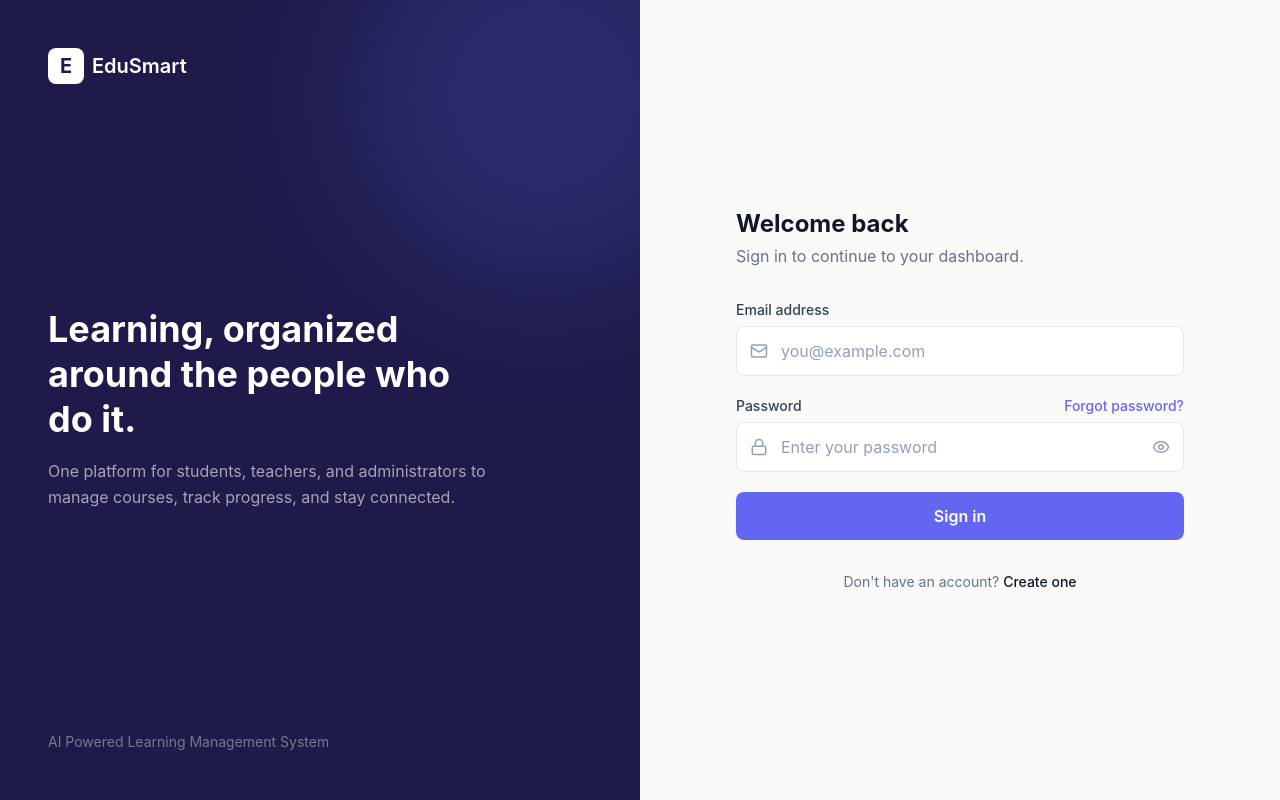
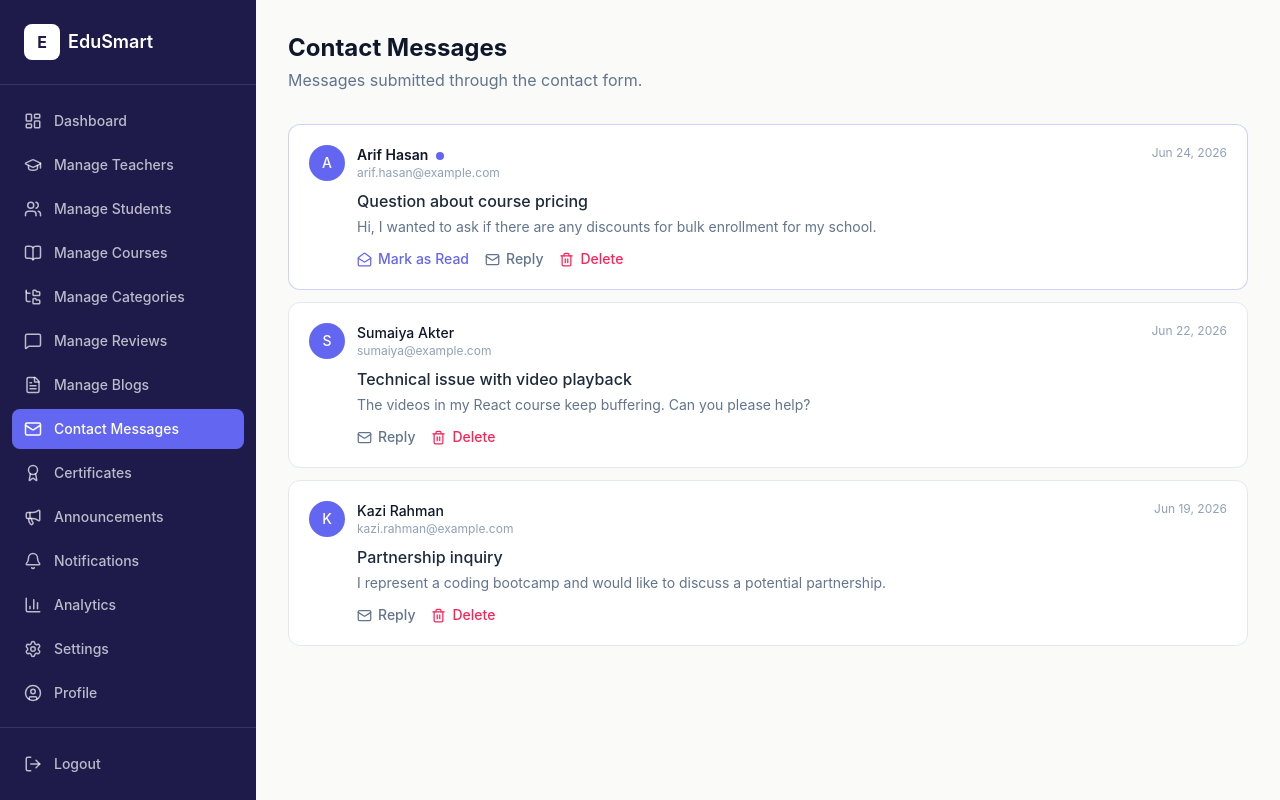
Before and after one commit to S-M-AniK/edusmart-ai-powered-lms, a React (Vite) app in the folder client/: page /admin/messages in a window 1280 px wide. Before the commit this address led to /login. Built offline with nearby package versions, Linux system fonts and the light colour scheme.

Commit message:
Add Contact Messages and Certificates pages for Admin

```diff
--- a/client/src/App.jsx
+++ b/client/src/App.jsx
@@ -31,6 +31,8 @@ import ManageCourses from "./pages/admin/ManageCourses"
 import ManageCategories from "./pages/admin/ManageCategories"
 import ManageReviews from "./pages/admin/ManageReviews"
 import ManageBlogs from "./pages/admin/ManageBlogs"
+import ContactMessages from "./pages/admin/ContactMessages"
+import AdminCertificates from "./pages/admin/AdminCertificates"
 
 function App() {
   return (
@@ -68,6 +70,8 @@ function App() {
         <Route path="/admin/categories" element={<ManageCategories />} />
         <Route path="/admin/reviews" element={<ManageReviews />} />
         <Route path="/admin/blogs" element={<ManageBlogs />} />
+        <Route path="/admin/messages" element={<ContactMessages />} />
+        <Route path="/admin/certificates" element={<AdminCertificates />} />
         <Route path="*" element={<Navigate to="/login" replace />} />
       </Routes>
     </BrowserRouter>
--- /dev/null
+++ b/client/src/pages/admin/AdminCertificates.jsx
@@ -0,0 +1,75 @@
+import AdminLayout from "../../components/AdminLayout"
+import { Award, Search, Download } from "lucide-react"
+
+const certificates = [
+  { student: "Tanvir Ahmed", course: "Python Data Science", instructor: "Nadia Islam", date: "May 12, 2026" },
+  { student: "Nusrat Jahan", course: "UI/UX Design Basics", instructor: "Imran Hossain", date: "Mar 3, 2026" },
+  { student: "Rifat Karim", course: "React for Beginners", instructor: "Sarah Khan", date: "Jun 1, 2026" },
+  { student: "Farha Rahman", course: "Advanced State Management", instructor: "Sarah Khan", date: "Jun 15, 2026" },
+]
+
+function AdminCertificates() {
+  return (
+    <AdminLayout>
+      <div className="flex items-center justify-between mb-8" style={{ animation: "fadeIn 0.6s ease-out" }}>
+        <div>
+          <h1 className="text-2xl font-bold text-slate-900">Certificates</h1>
+          <p className="text-slate-500 mt-1">All certificates issued across the platform.</p>
+        </div>
+        <div className="relative">
+          <Search size={18} className="absolute left-3.5 top-1/2 -translate-y-1/2 text-slate-400" />
+          <input
+            type="text"
+            placeholder="Search certificates"
+            className="pl-11 pr-4 py-2.5 rounded-lg border border-slate-200 bg-white text-sm focus:outline-none focus:ring-2 focus:ring-[#6366F1] w-64 transition-shadow"
+          />
+        </div>
+      </div>
+
+      <div
+        className="bg-white rounded-xl border border-slate-200 overflow-hidden"
+        style={{ animation: "fadeIn 0.6s ease-out 0.1s both" }}
+      >
+        <table className="w-full text-sm">
+          <thead>
+            <tr className="border-b border-slate-100 text-left text-slate-500">
+              <th className="px-6 py-3 font-medium">Student</th>
+              <th className="px-6 py-3 font-medium">Course</th>
+              <th className="px-6 py-3 font-medium">Instructor</th>
+              <th className="px-6 py-3 font-medium">Issued</th>
+              <th className="px-6 py-3 font-medium"></th>
+            </tr>
+          </thead>
+          <tbody>
+            {certificates.map((cert, i) => (
+              <tr
+                key={cert.student + cert.course}
+                className="border-b border-slate-50 last:border-0 hover:bg-slate-50 transition-colors duration-150"
+                style={{ animation: `fadeIn 0.4s ease-out ${i * 0.06}s both` }}
+              >
+                <td className="px-6 py-4">
+                  <div className="flex items-center gap-3">
+                    <div className="w-8 h-8 rounded-lg bg-[#F59E0B]/10 flex items-center justify-center">
+                      <Award size={15} className="text-[#F59E0B]" />
+                    </div>
+                    <span className="font-medium text-slate-900">{cert.student}</span>
+                  </div>
+                </td>
+                <td className="px-6 py-4 text-slate-600">{cert.course}</td>
+                <td className="px-6 py-4 text-slate-600">{cert.instructor}</td>
+                <td className="px-6 py-4 text-slate-600">{cert.date}</td>
+                <td className="px-6 py-4 text-right">
+                  <button className="text-slate-400 hover:text-[#6366F1] hover:scale-110 transition-all">
+                    <Download size={16} />
+                  </button>
+                </td>
+              </tr>
+            ))}
+          </tbody>
+        </table>
+      </div>
+    </AdminLayout>
+  )
+}
+
+export default AdminCertificates
--- /dev/null
+++ b/client/src/pages/admin/ContactMessages.jsx
@@ -0,0 +1,85 @@
+import { useState } from "react"
+import AdminLayout from "../../components/AdminLayout"
+import { Mail, Trash2, MailOpen } from "lucide-react"
+
+const initialMessages = [
+  { name: "Arif Hasan", email: "arif.hasan@example.com", subject: "Question about course pricing", message: "Hi, I wanted to ask if there are any discounts for bulk enrollment for my school.", date: "Jun 24, 2026", read: false },
+  { name: "Sumaiya Akter", email: "sumaiya@example.com", subject: "Technical issue with video playback", message: "The videos in my React course keep buffering. Can you please help?", date: "Jun 22, 2026", read: true },
+  { name: "Kazi Rahman", email: "kazi.rahman@example.com", subject: "Partnership inquiry", message: "I represent a coding bootcamp and would like to discuss a potential partnership.", date: "Jun 19, 2026", read: true },
+]
+
+function ContactMessages() {
+  const [messages, setMessages] = useState(initialMessages)
+
+  function markRead(email) {
+    setMessages((prev) => prev.map((m) => (m.email === email ? { ...m, read: true } : m)))
+  }
+
+  function remove(email) {
+    setMessages((prev) => prev.filter((m) => m.email !== email))
+  }
+
+  return (
+    <AdminLayout>
+      <div className="mb-8" style={{ animation: "fadeIn 0.6s ease-out" }}>
+        <h1 className="text-2xl font-bold text-slate-900">Contact Messages</h1>
+        <p className="text-slate-500 mt-1">Messages submitted through the contact form.</p>
+      </div>
+
+      <div className="space-y-3">
+        {messages.map((msg, i) => (
+          <div
+            key={msg.email}
+            className={`bg-white rounded-xl border p-5 hover:shadow-md transition-all duration-300 ${
+              msg.read ? "border-slate-200" : "border-[#6366F1]/30 bg-[#6366F1]/[0.02]"
+            }`}
+            style={{ animation: `fadeIn 0.5s ease-out ${i * 0.08}s both` }}
+          >
+            <div className="flex items-start justify-between mb-2">
+              <div className="flex items-center gap-3">
+                <div className="w-9 h-9 rounded-full bg-[#6366F1] text-white flex items-center justify-center text-sm font-medium flex-shrink-0">
+                  {msg.name.charAt(0)}
+                </div>
+                <div>
+                  <p className={`text-sm ${msg.read ? "font-medium text-slate-900" : "font-semibold text-slate-900"}`}>
+                    {msg.name} {!msg.read && <span className="w-2 h-2 inline-block rounded-full bg-[#6366F1] ml-1"></span>}
+                  </p>
+                  <p className="text-xs text-slate-400">{msg.email}</p>
+                </div>
+              </div>
+              <span className="text-xs text-slate-400">{msg.date}</span>
+            </div>
+
+            <p className="font-medium text-slate-800 mb-1 ml-12">{msg.subject}</p>
+            <p className="text-sm text-slate-500 ml-12 mb-3">{msg.message}</p>
+
+            <div className="flex items-center gap-4 ml-12">
+              {!msg.read && (
+                <button
+                  onClick={() => markRead(msg.email)}
+                  className="flex items-center gap-1.5 text-sm font-medium text-[#6366F1] hover:text-[#5558e0] transition-colors"
+                >
+                  <MailOpen size={15} />
+                  Mark as Read
+                </button>
+              )}
+              <button className="flex items-center gap-1.5 text-sm font-medium text-slate-500 hover:text-slate-700 transition-colors">
+                <Mail size={15} />
+                Reply
+              </button>
+              <button
+                onClick={() => remove(msg.email)}
+                className="flex items-center gap-1.5 text-sm font-medium text-rose-500 hover:text-rose-600 transition-colors"
+              >
+                <Trash2 size={15} />
+                Delete
+              </button>
+            </div>
+          </div>
+        ))}
+      </div>
+    </AdminLayout>
+  )
+}
+
+export default ContactMessages
```
